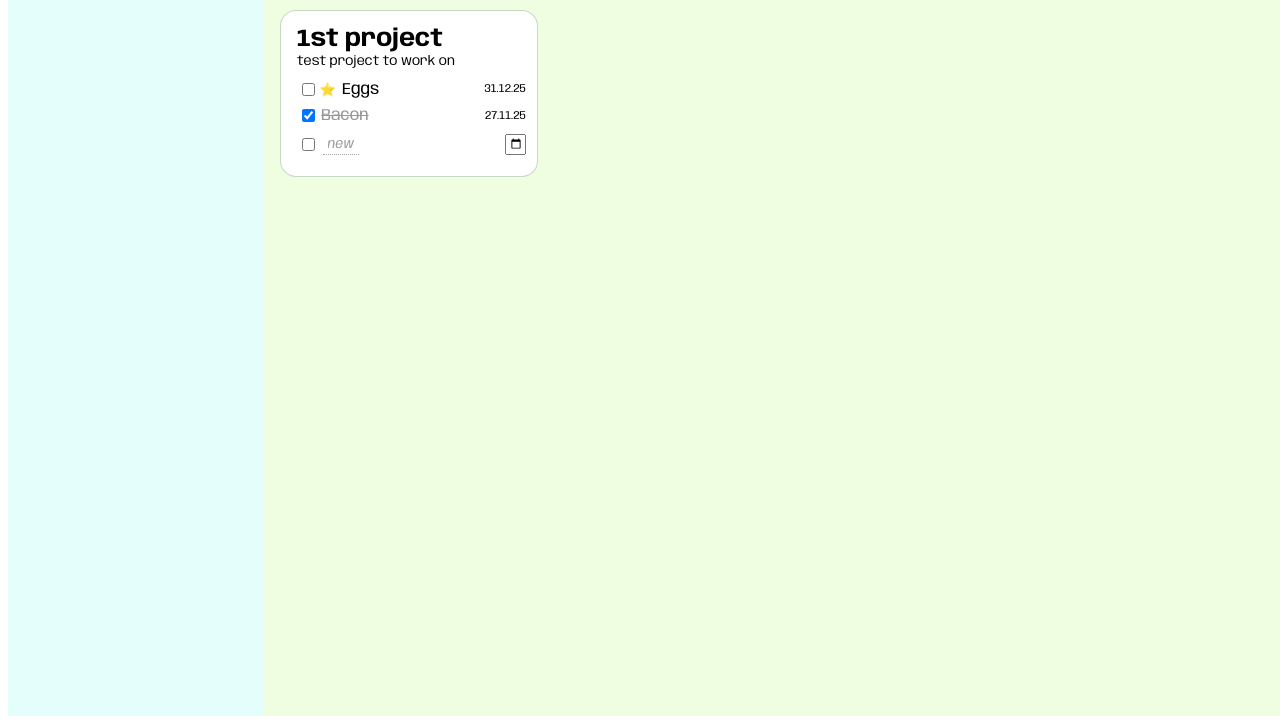
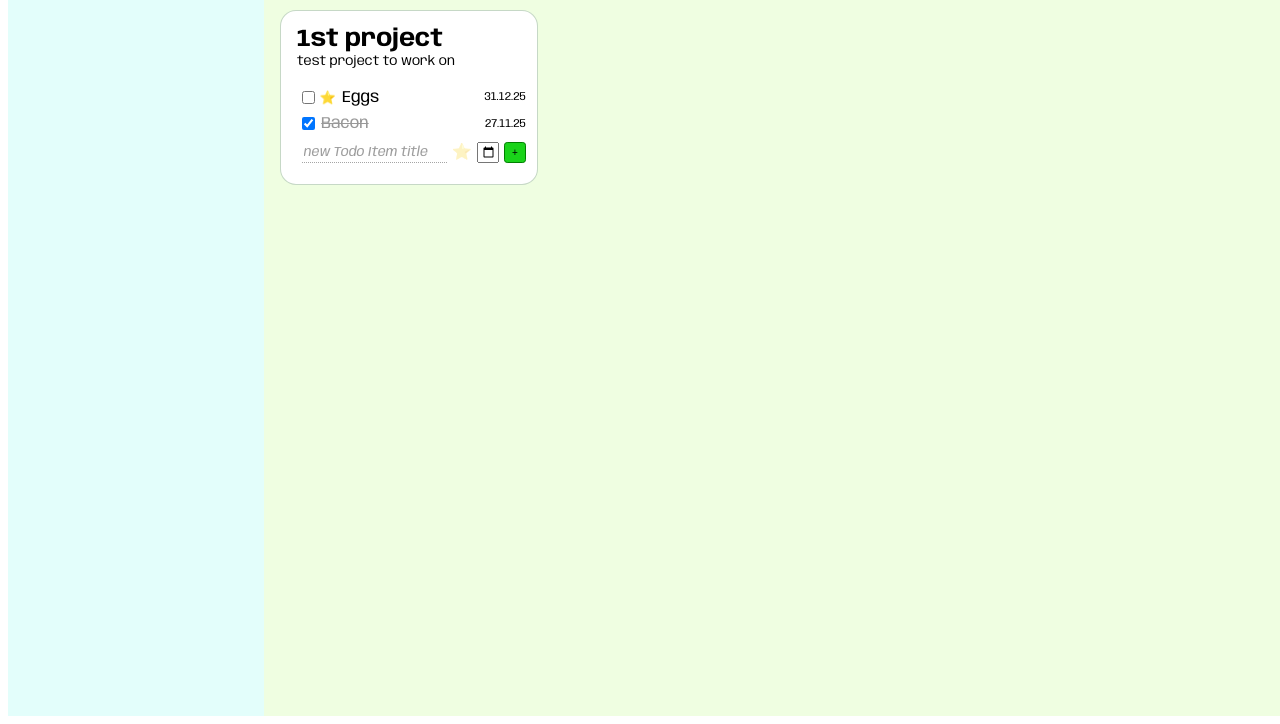
Before and after one commit to jbk2/todo-list-js, a website built with webpack: page src/views/template.html in a window 1280 px wide. Shown: the part 178-902 px from the top of the page. Built offline with nearby package versions, Linux system fonts and the light colour scheme.

Commit message:
Further styling of new todoItem form

```diff
--- a/src/assets/stylesheets/styles.css
+++ b/src/assets/stylesheets/styles.css
@@ -142,7 +142,7 @@ button#new-todo-list {
 /* ########################### Todo Items ##################################### */
 ul.todo-items-container {
   margin: 0;
-  margin-top: 0.5rem;
+  margin-top: 1rem;
   padding: 0;
 }
 
@@ -189,14 +189,20 @@ p.due-date {
 
 
 /* ########################### New Todo Item Form ##################################### */
+li#new-todo-item {
+  display: flex;
+  margin-right: 1rem;
+  width: 100%;
+  overflow: hidden;
+}
+
 input#new-todo-item-title {
   border: none;
   border-bottom: 1px dotted gray;
-  margin-left: 0.5rem;
+  width: 68%;
   font-family: 'anybody';
   font-variation-settings: 'wght' 400, 'wdth' 100, 'ital' 0;
   opacity: 0.7;
-  padding-left: 0.3rem;
 }
 
 input#new-todo-item-title::placeholder {
@@ -204,12 +210,45 @@ input#new-todo-item-title::placeholder {
   font-variation-settings: 'wght' 400, 'wdth' 100, 'ital' 100;
 }
 
+#checkbox-container {
+  margin-left: 0.3rem;
+}
+
+#checkbox-container input[type="checkbox"] {
+  display: none;
+}
+
+#checkbox-container #checkmark {
+  opacity: 0.3;
+  filter: grayscale(5%);
+  transition: opacity 0.2s ease-in-out, transform 0.2s ease-in-out;
+  cursor: pointer;
+  display: inline-block;
+}
+
+#checkbox-container input[type="checkbox"]:checked + #checkmark {
+  opacity: 1;
+  transform: scale(1.15);
+  filter: grayscale(0%);
+}
+
 input#new-todo-item-due-date {
-  max-width: 1rem;
-  margin-left: auto;
+  width: 1.1rem;
+  margin-left: 0.3rem;
 }
 
 #new-todo-item-form {
   display: flex;
   width: 100vw;
 }
+
+button#new-todo-item-submit {
+  border: 1px solid green;
+  margin-left: 0.3rem;
+  border-radius: 0.2rem;
+  width: 1.4rem;
+  font-size: x-small;
+  background-color: rgb(26, 211, 26);
+  cursor: pointer;
+
+}
--- a/src/views/partials/_todo-list.html
+++ b/src/views/partials/_todo-list.html
@@ -5,9 +5,13 @@
     {{todoItems}}
     <li id="new-todo-item">
       <form action="create" id="new-todo-item-form">
-        <input type="checkbox" id="new-todo-item-done">
         <input type="text" id="new-todo-item-title" placeholder="new Todo Item title">
+        <label id="checkbox-container" title="Priority item?">
+          <input type="checkbox" id="new-todo-item-done">
+          <span id="checkmark">⭐</span>
+        </label>
         <input type="date" id="new-todo-item-due-date">
+        <button id="new-todo-item-submit" title="Add new TodoList">+</button>
       </form>
     </li>
   </ul>
```
